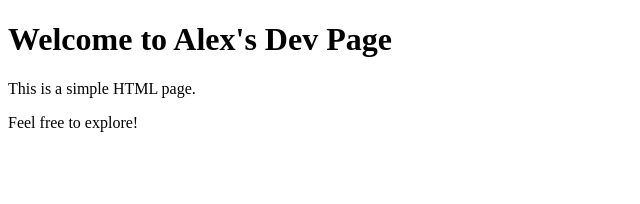
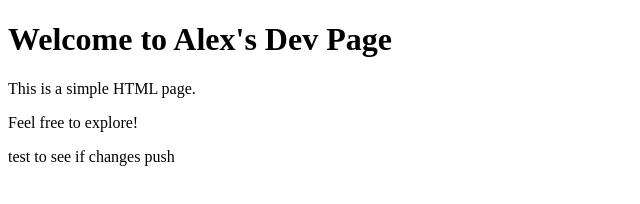
Before and after one commit to AlexSTLDev/AlexSTLDev.github.io, a plain HTML site: page index.html in a window 1280 px wide. Shown: the whole page, without its empty margins (0-640 px from the left). Drawn offline with Linux system fonts and the light colour scheme.

Commit message:
test to see if changes show on page

```diff
--- a/index.html
+++ b/index.html
@@ -9,6 +9,6 @@
 <h1> Welcome to Alex's Dev Page</h1>
     <p>This is a simple HTML page.</p>
     <p>Feel free to explore!</p>
-
+    <p> test to see if changes push </p>
 </body>
 </html>
```
